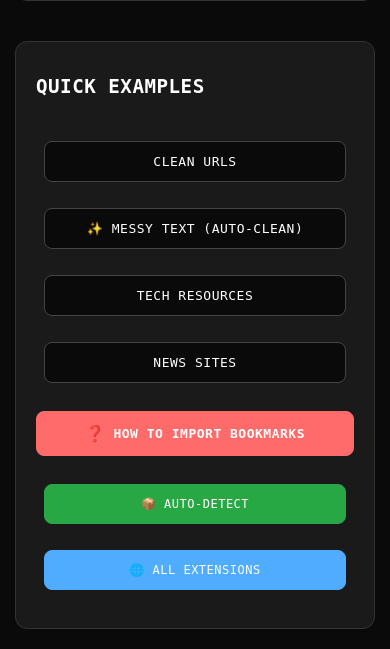
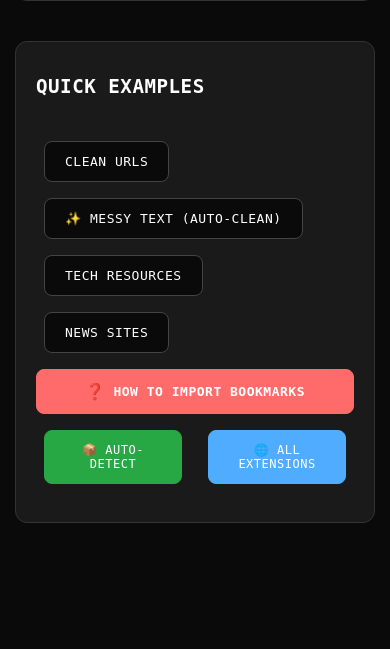
Before and after one commit to harish-govindasamy/bookmark-converter, a Flask app: page / in a window 390 px wide. Shown: the part 1122-1771 px from the top of the page. After the commit the page ends 1645 px from the top, so only its background shows below. Run offline with Flask 3, Linux system fonts and the light colour scheme; data comes from the database, SQL or seed files in the repository; some libraries are stand-ins or nearby versions.

Commit message:
🔧 Fix layout: Restore two-column design with separated sections
🎯 Changes Made:
- Restored the original two-column layout (form on left, examples on right)
- Kept Quick Examples in the right panel as separate section
- Removed the standalone examples section that was below main content
- Restored original CSS styling for proper two-column layout
- Fixed mobile responsive design

Result: Clean two-column layout with form and examples as separate sections!

```diff
--- a/templates/index.html
+++ b/templates/index.html
@@ -522,31 +522,11 @@
             border-color: #adb5bd;
         }
 
-        .quick-examples-section {
-            margin-top: 40px;
-        }
-
         .examples {
             background: #1a1a1a;
             border: 1px solid #333;
             border-radius: 12px;
             padding: 40px;
-            max-width: 800px;
-            margin: 0 auto;
-        }
-
-        .examples-grid {
-            display: grid;
-            grid-template-columns: repeat(auto-fit, minmax(200px, 1fr));
-            gap: 15px;
-            margin-bottom: 20px;
-        }
-
-        .extension-buttons {
-            display: grid;
-            grid-template-columns: 1fr 1fr;
-            gap: 10px;
-            margin-top: 20px;
         }
 
         .examples h3 {
@@ -1014,22 +994,8 @@
                 gap: 40px;
             }
 
-            .form-section {
+            .form-section, .examples {
                 padding: 30px 20px;
-            }
-
-            .examples {
-                padding: 30px 20px;
-            }
-
-            .examples-grid {
-                grid-template-columns: 1fr;
-                gap: 10px;
-            }
-
-            .extension-buttons {
-                grid-template-columns: 1fr;
-                gap: 10px;
             }
 
             .action-buttons {
@@ -1146,24 +1112,18 @@
                 </form>
             </div>
 
-        </div>
-
-        <!-- Quick Examples Section -->
-        <div class="quick-examples-section">
             <div class="examples">
                 <h3>Quick Examples</h3>
-                <div class="examples-grid">
-                    <button class="example-btn" onclick="loadExample('job-sites')">Clean URLs</button>
-                    <button class="example-btn" onclick="loadExample('messy-text')">✨ Messy Text (Auto-Clean)</button>
-                    <button class="example-btn" onclick="loadExample('tech-sites')">Tech Resources</button>
-                    <button class="example-btn" onclick="loadExample('news-sites')">News Sites</button>
-                </div>
+                <button class="example-btn" onclick="loadExample('job-sites')">Clean URLs</button>
+                <button class="example-btn" onclick="loadExample('messy-text')">✨ Messy Text (Auto-Clean)</button>
+                <button class="example-btn" onclick="loadExample('tech-sites')">Tech Resources</button>
+                <button class="example-btn" onclick="loadExample('news-sites')">News Sites</button>
                 <button class="help-btn" onclick="openTutorial()" onmouseover="showHelpTooltip()" onmouseout="hideHelpTooltip()">
                     <span class="help-icon">❓</span>
                     <span class="help-text">How to Import Bookmarks</span>
                     <div class="help-tooltip" id="helpTooltip">Click to see browser import guides</div>
                 </button>
-                <div class="extension-buttons">
+                <div style="display: grid; grid-template-columns: 1fr 1fr; gap: 10px;">
                     <button class="example-btn" onclick="installExtension()" style="background: #28a745; border-color: #28a745; color: white; font-size: 12px;">
                         📦 Auto-Detect
                     </button>
```
